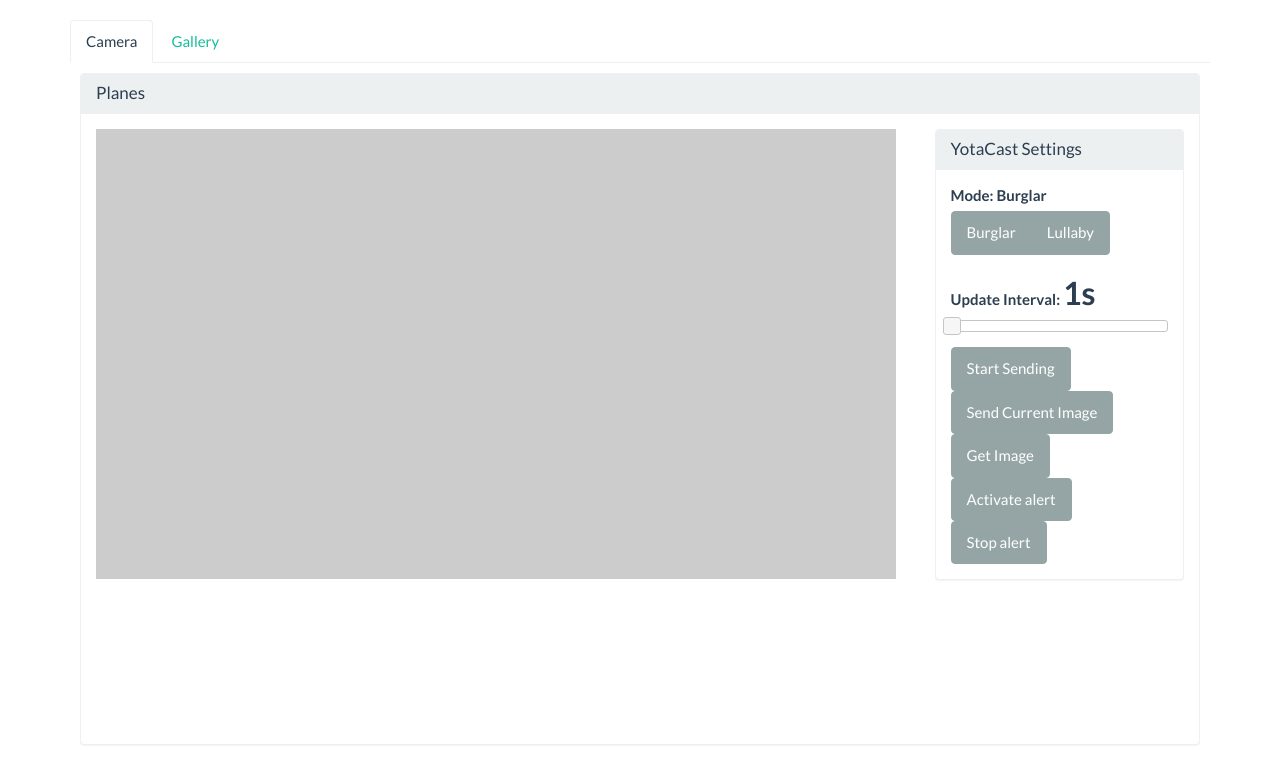
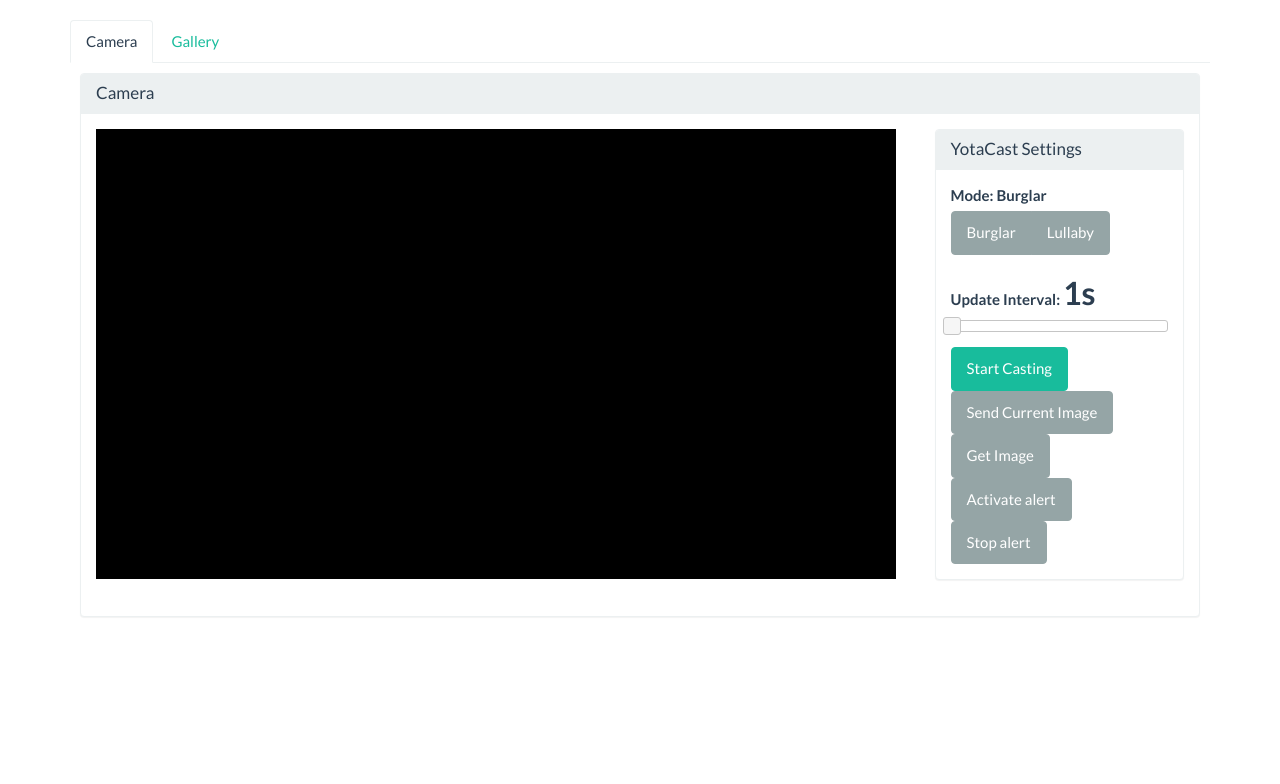
Before and after one commit to crainiarc/yotacast, a Flask app: page / in a window 1280 px wide. Shown: the top 784 px of the page. Run offline with Flask 2, Linux system fonts and the light colour scheme; a map, chart or similar area stays blank; some libraries are stand-ins or nearby versions.

Commit message:
Add snapshots to gallery

```diff
--- a/web/app/controllers.py
+++ b/web/app/controllers.py
@@ -23,7 +23,7 @@
 import base64
 
 UPLOAD_FOLDER = 'app/static/snapshots/'
-MOVEMENT_THRESHOLD = 3
+MOVEMENT_THRESHOLD = 7
 
 app.config['UPLOAD_FOLDER'] = UPLOAD_FOLDER
 
--- a/web/app/static/css/style.css
+++ b/web/app/static/css/style.css
@@ -1,7 +1,15 @@
 .video-container {
-  background-color: #ccc;
+  background-color: #000;
   height: 450px;
   width: 800px;
+}
+
+.hidden-canvas {
+  display: none;
+}
+
+.hidden-photo {
+  display: none;
 }
 
 .tab-pane {
@@ -15,3 +23,25 @@
 .update-interval {
   font-size: 32px;
 }
+
+.snapshots-gallery {
+
+}
+
+.snapshots-gallery li {
+  display: inline-block;
+  list-style: none;
+  margin: 10px;
+}
+
+.snapshots-gallery li img {
+  width: 100px;
+}
+
+.snapshots-gallery li.movement {
+  outline: 3px solid red;
+}
+
+.main-section {
+  min-height: 500px;
+}
--- a/web/app/static/js/main.js
+++ b/web/app/static/js/main.js
@@ -16,15 +16,18 @@
   var photo = document.querySelector('.hidden-photo');
   var width = 970;
   var height = 0;
+
   var modes = {
     burglar: 'alarm',
     lullaby: 'lullaby',
-  }
+  };
   $scope.mode = 'burglar'; // Either 'burglar' or 'lullaby'
   var audio = new Audio('/static/sound/alarm.mp3');
   audio.loop = true;
 
-  $scope.isSending = false;
+  $scope.snapshots = [];
+
+  $scope.isCasting = false;
   $scope.timeoutInterval = 1;
 
   $('#slider').slider({
@@ -32,7 +35,7 @@
     max: 60,
 
     change: function(event, ui) {
-      if ($scope.isSending) {
+      if ($scope.isCasting) {
         $scope.togglePolling();
         $scope.togglePolling();
       }
@@ -79,12 +82,12 @@
 
   // Toggles between the option of polling and not polling
   $scope.togglePolling = function () {
-    if (!$scope.isSending) {
+    if (!$scope.isCasting) {
       timeoutPromise = $interval(pollPicture, $scope.timeoutInterval * 1000);
     } else {
       $interval.cancel(timeoutPromise);
     }
-    $scope.isSending = !$scope.isSending;
+    $scope.isCasting = !$scope.isCasting;
   };
 
   $scope.uploadImage = function (data) {
@@ -138,11 +141,13 @@
 
   function getProcessedImage () {
     $http.get('/latest_image').success(function(data, status, headers, config) {
+      $scope.snapshots.unshift(data);
       if (data.play_alert) {
         audio.play();
       } else {
         audio.pause();
       }
+      $scope.$apply();
     }).error(function(data, status, headers, config) {
       alert('Post failed');
     });
--- a/web/app/templates/index.html
+++ b/web/app/templates/index.html
@@ -43,9 +43,9 @@
                         <!-- Tab panes -->
                         <div class="tab-content">
                             <div role="tabpanel" class="tab-pane active" id="camera">
-                                <div class="panel panel-default">
+                                <div class="panel panel-default main-section">
                                     <div class="panel-heading">
-                                        <h3 class="panel-title">Planes</h3>
+                                        <h3 class="panel-title">Camera</h3>
                                     </div>
                                     <div class="panel-body">
                                         <div class="row">
@@ -77,12 +77,11 @@
                                                             </div>
                                                             <div id="slider"></div>
                                                         </div>
-                                                        <button class="btn btn-default" ng-click="togglePolling()"><span>[[ {'true': 'Start', 'false': 'Stop'}[!isSending] ]]</span> Sending</button>
+                                                        <button class="btn [[ {'true': 'btn-success', 'false': 'btn-danger'}[!isCasting] ]]" ng-click="togglePolling()"><span>[[ {'true': 'Start', 'false': 'Stop'}[!isCasting] ]]</span> Casting</button>
                                                         <button class="btn btn-default" ng-click="sendImage()">Send Current Image</button>
                                                         <button class="btn btn-default" ng-click="getImage()">Get Image</button>
                                                         <button class="btn btn-default" ng-click="activateAlert()">Activate alert</button>
                                                         <button class="btn btn-default" ng-click="stopAlert()">Stop alert</button>
-                                                        <img ng-src="[[imgString]]">
                                                     </div>
                                                 </div>
                                             </div>
@@ -91,19 +90,18 @@
                                 </div>
                             </div>
                             <div role="tabpanel" class="tab-pane" id="gallery">
-                                <div class="panel panel-default">
+                                <div class="panel panel-default main-section">
                                     <div class="panel-heading">
-                                        <h3 class="panel-title">Snapshots Gallery</h3>
+                                        <h3 class="panel-title">Snapshots Gallery <button class="pull-right btn [[ {'true': 'btn-success', 'false': 'btn-danger'}[!isCasting] ]] btn-xs" ng-click="togglePolling()"><span>[[ {'true': 'Start', 'false': 'Stop'}[!isCasting] ]]</span> Casting</button></h3>
                                     </div>
                                     <div class="panel-body">
                                         <div class="row">
-                                            <div class="col-md-9">
-                                                <canvas id="map-container"></canvas>
-                                            </div>
-                                            <div class="col-md-3">
-                                                <div class="panel panel-default">
-
-                                                </div>
+                                            <div class="col-md-12">
+                                                <ul class="snapshots-gallery">
+                                                    <li ng-repeat="snapshot in snapshots" class="[[ {'true': 'movement'}[snapshot.movement] ]]">
+                                                        <img ng-src="/static/snapshots/[[snapshot.equalized_image]]">
+                                                    </li>
+                                                </ul>
                                             </div>
                                         </div>
                                     </div>
```
